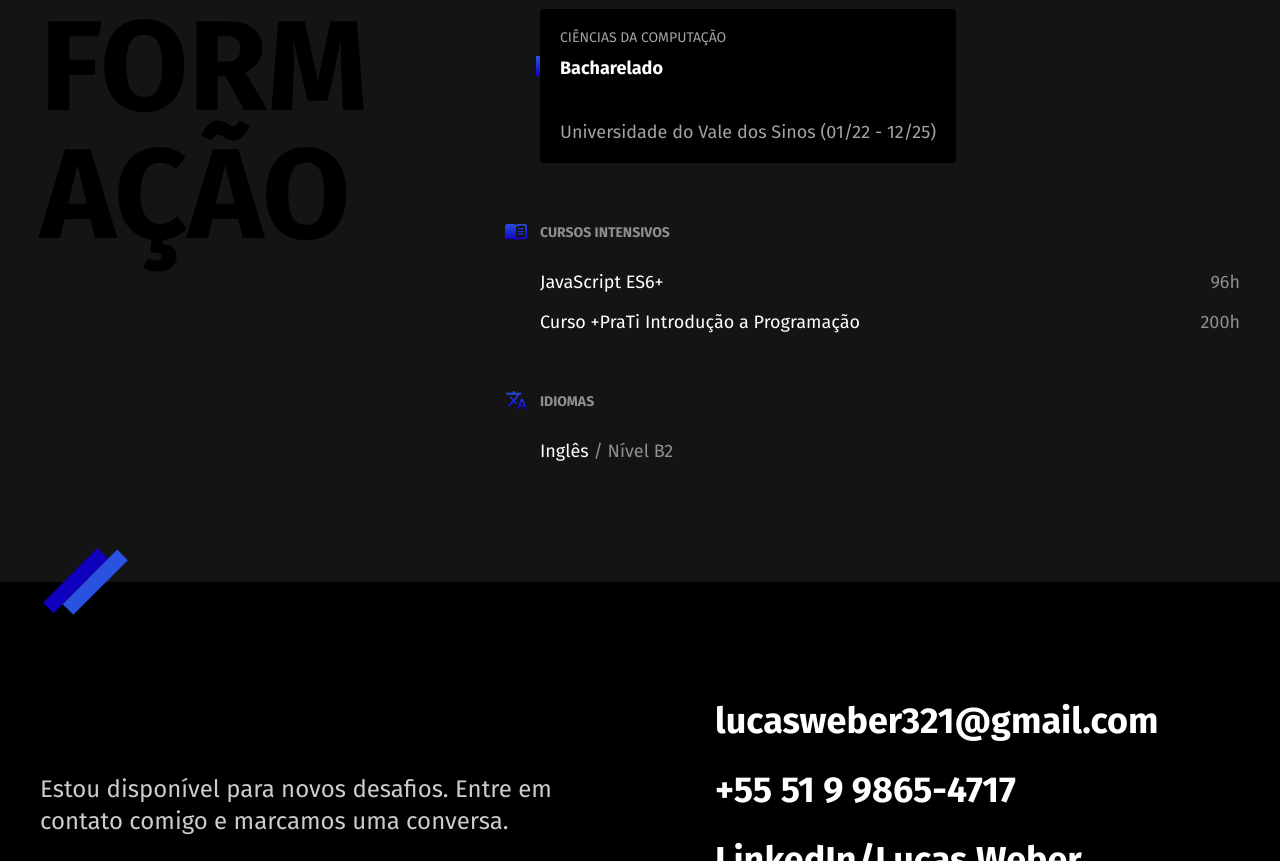
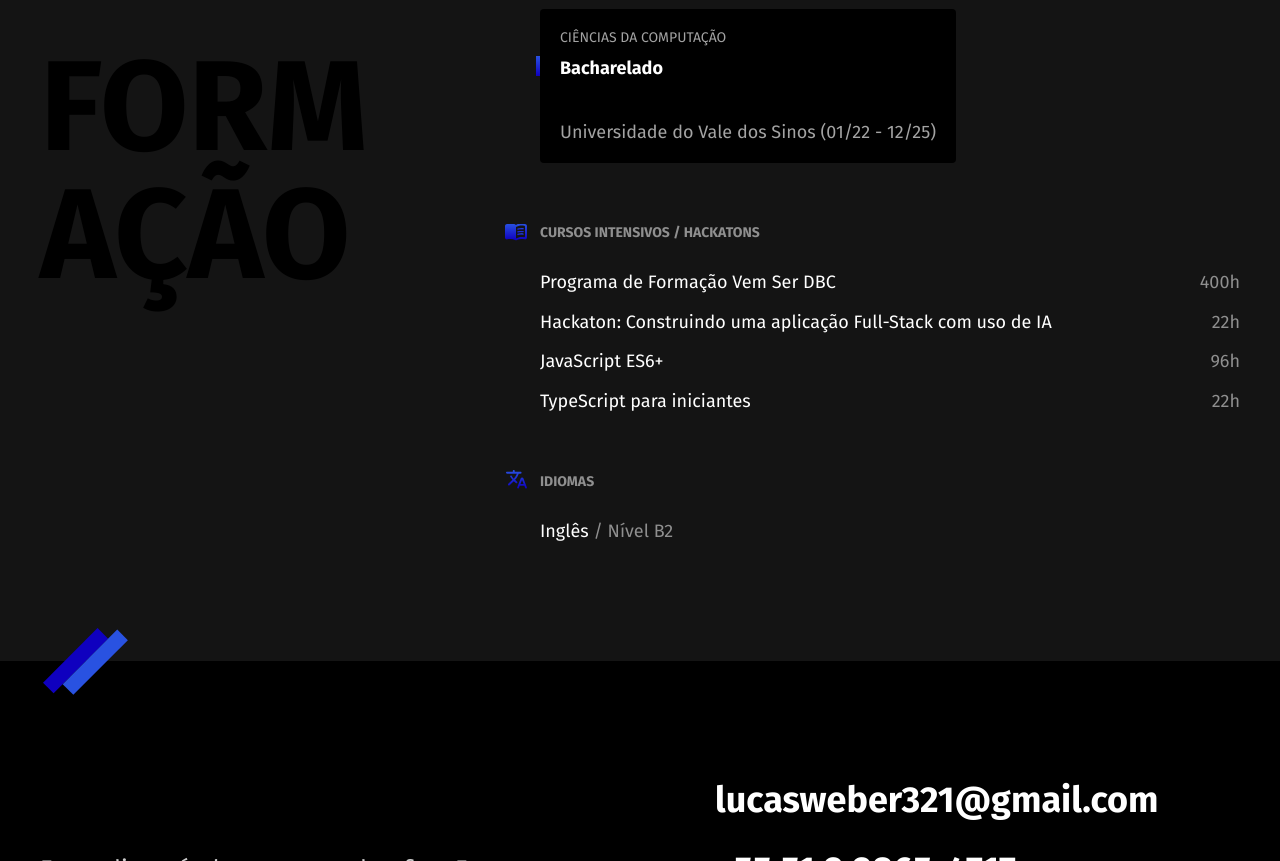
Before and after one commit to LucasLWeber/LucasLWeber.github.io, a plain HTML site: page index.html in a window 1280 px wide. Shown: the part 1493-2354 px from the top of the page. Drawn offline with Linux system fonts and the light colour scheme.

Commit message:
feat: atualizacao 30-09-2024

```diff
--- a/index.html
+++ b/index.html
@@ -87,10 +87,12 @@
 
                 <div class="formacao-extra">
                     <div class="cursos">
-                        <h3>Cursos Intensivos</h3>
+                        <h3>Cursos Intensivos / Hackatons</h3>
                         <ul>
+                            <li>Programa de Formação Vem Ser DBC <span>400h</span></li>
+                            <li>Hackaton: Construindo uma aplicação Full-Stack com uso de IA <span>22h</span></li>
                             <li>JavaScript ES6+<span>96h</span></li>
-                            <li>Curso +PraTi Introdução a Programação <span>200h</span></li>
+                            <li>TypeScript para iniciantes<span>22h</span></li>
                         </ul>
                     </div>
 
```
